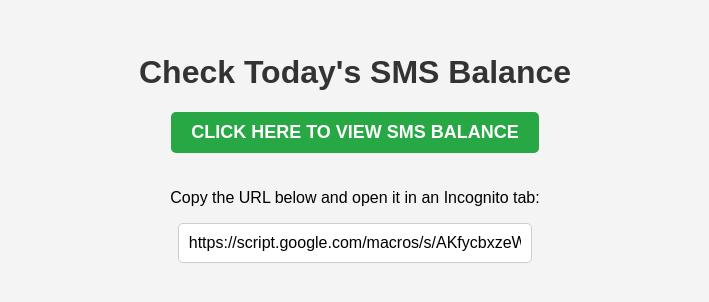
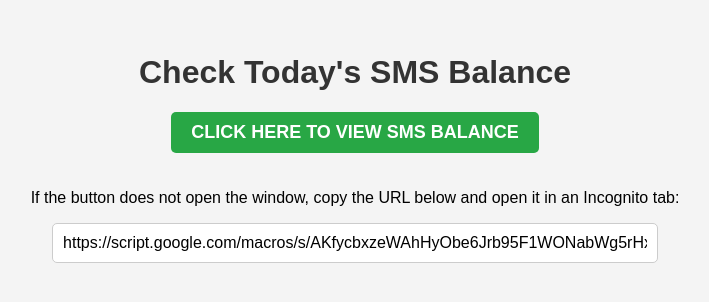
Before and after one commit to masomodigital/chcksmsbal, a plain HTML site: page index.html in a window 1280 px wide. Shown: the part 252-554 px from the top of the page, without its empty margins (285-994 px from the left). Drawn offline with Linux system fonts and the light colour scheme.

Commit message:
Update index.html

```diff
--- a/index.html
+++ b/index.html
@@ -50,7 +50,7 @@
   <h1>Check Today's SMS Balance</h1>
   <a href="https://script.google.com/macros/s/AKfycbxzeWAhHyObe6Jrb95F1WONabWg5rHx0cG5D8XbUo-T5FGhZF-DgMBkOQCAC48_3v8/exec" target="_blank" class="btn">CLICK HERE TO VIEW SMS BALANCE</a>
   <div class="url-box">
-    <p>Copy the URL below and open it in an Incognito tab:</p>
+    <p>If the button does not open the window, copy the URL below and open it in an Incognito tab:</p>
     <input type="text" value="https://script.google.com/macros/s/AKfycbxzeWAhHyObe6Jrb95F1WONabWg5rHx0cG5D8XbUo-T5FGhZF-DgMBkOQCAC48_3v8/exec" readonly>
   </div>
 </body>
```
